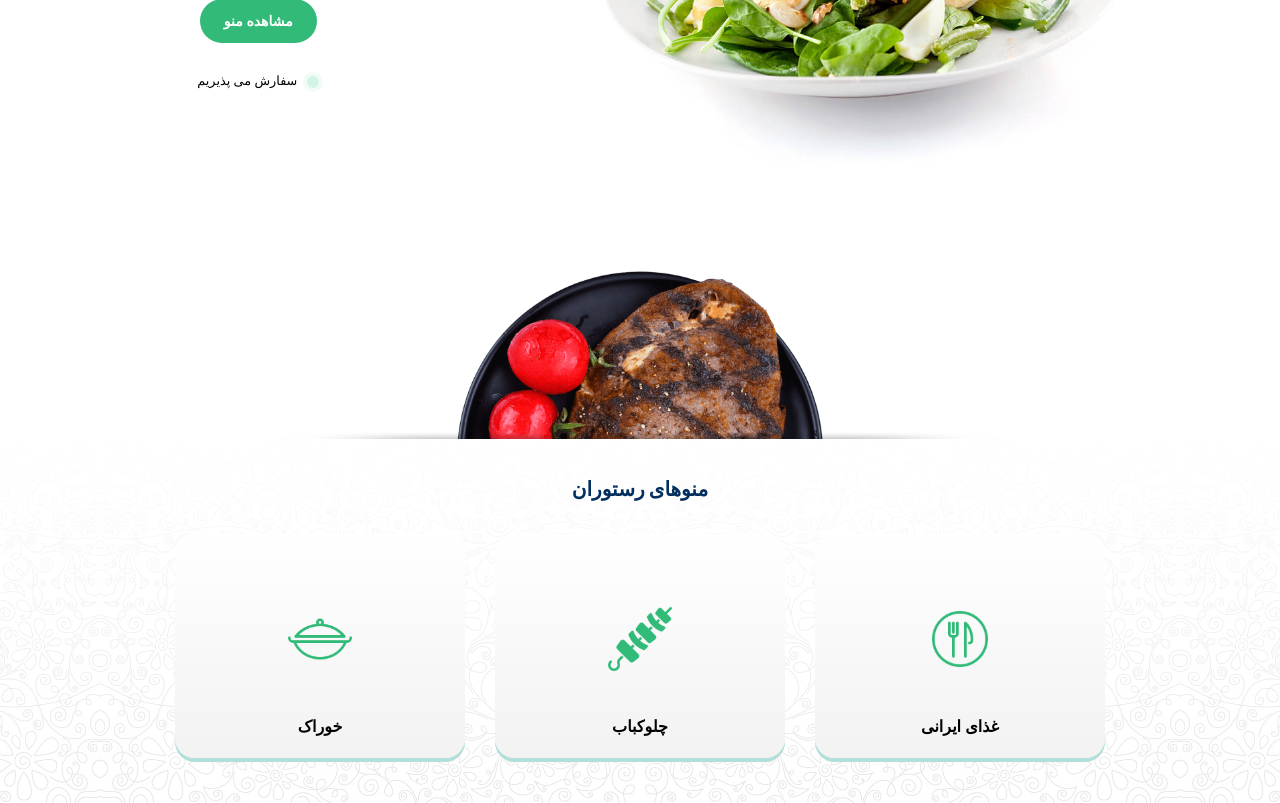
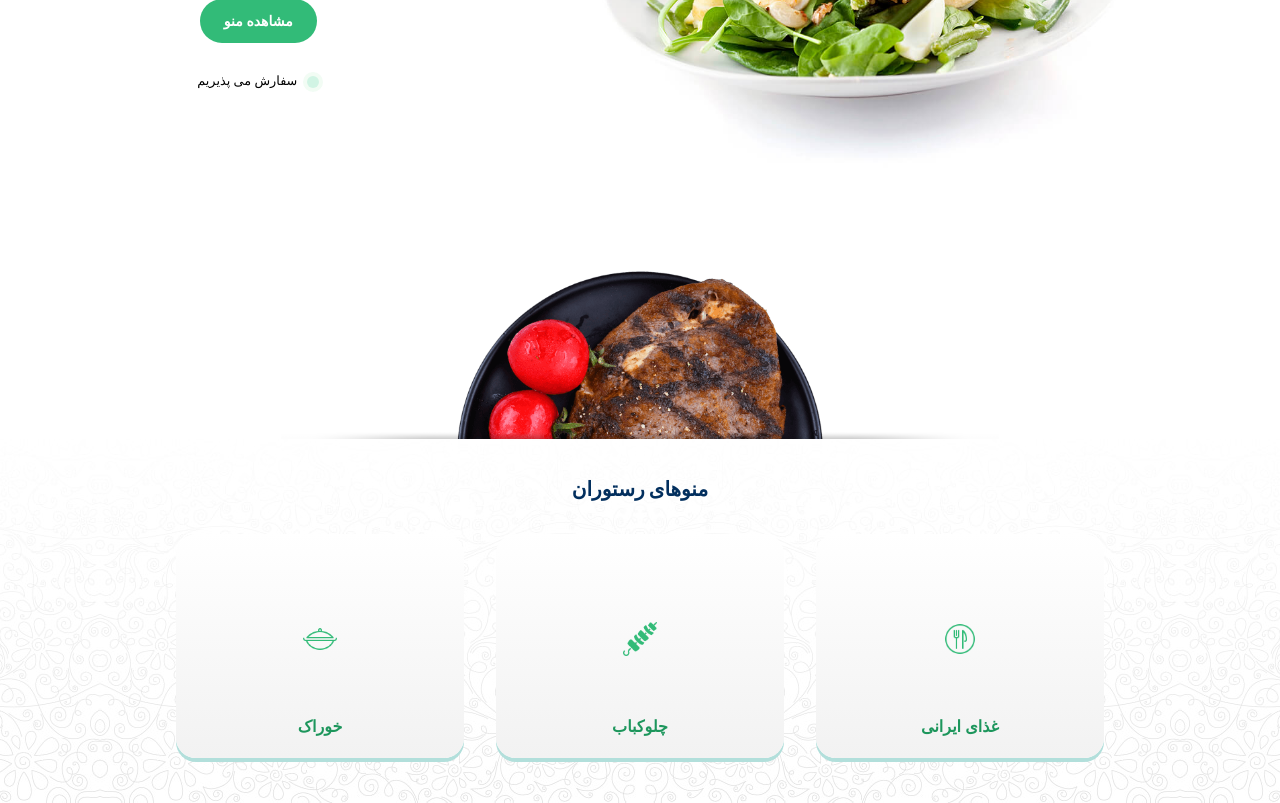
Before and after one commit to elhamest/react-resturant-app, a React (Create React App) app: page / in a window 1280 px wide. Shown: the part 220-1023 px from the top of the page. Built offline with nearby package versions, Linux system fonts and the light colour scheme.

Commit message:
Changed css in Category related components

```diff
--- a/src/components/Category/CategoryList/CategoryItem.js
+++ b/src/components/Category/CategoryList/CategoryItem.js
@@ -2,22 +2,21 @@ import styles from "./CategoryItem.module.css";
 
 const CategoryItem = (props) => {
   return (
-    <div className={`${styles["menu-content-item"]} fade-in-up`}>
+    <div className={`${styles.item} flex flex-row justify-between items-center min-w-[200px] my-2.5 mx-4 text-center rounded-[20px] px-[15px] pt-[15px] pb-0 fade-in-up sm:flex-col sm:flex-1 sm:p-0`}>
       <a
-        className={styles["image-link"]}
+        className="cursor-pointer flex justify-center items-center h-[100px] sm:h-[180px]"
         href="/menu/index.php?id=1"
         target="_blank"
         rel="noopener noreferrer"
       >
-        <img src={props.image} alt={props.alternative} />
+        <img src={props.image} alt={props.alternative} className={`${styles["item-image-link"]} inline-block w-[64px] select-none sm:pt-[30px] sm:px-[15px] pb-0`}/>
       </a>
       <a
-        className={styles["text-link"]}
+        className={`inline-block text-darkPrimaryColor text-base font-bold p-0 cursor-pointer no-underline :visited:no-underline sm:pt-0 sm:px-[15px] sm:pb-5 ${styles["item-text-link"]}`}
         href="/menu/index.php?id=1"
         target="_blank"
         rel="noopener noreferrer"
-      >
-        {props.title}
+      >{props.title}
       </a>
     </div>
   );
--- a/src/components/Category/CategoryList/CategoryItem.module.css
+++ b/src/components/Category/CategoryList/CategoryItem.module.css
@@ -1,66 +1,23 @@
-.menu-content-item {
-  display: flex;
-  flex-direction: row;
-  justify-content: space-between;
-
-  align-items: center;
-  min-width: 200px;
-  margin: 10px 15px;
-  text-align: center;
+.item {
   background: linear-gradient(
     to bottom,
     rgba(255, 255, 255, 1) 0%,
     rgba(242, 242, 242, 1) 100%
   );
-  border-radius: 20px;
-  padding: 15px 15px 0;
 }
 
-.image-link {
-  cursor: pointer;
-  display: flex;
-  justify-content: center;
-  align-items: center;
-  height: 100px;
+.item-image-link {
   transition: all 0.2s linear;
 }
 
-.image-link img {
-  display: inline-block;
-  width: 64px;
-  user-select: none;
-}
-
-.text-link {
-  display: inline-block;
-  color: var(--dark-primary-color);
-  font-size: 16px;
-  font-weight: bold;
-  padding: 0;
-  cursor: pointer;
+.item-text-link {
   transition: all 0.2s linear;
 }
 
-.text-link,
-.text-link:visited {
-  text-decoration: none;
-}
-
 @media (min-width: 500px) {
-  .menu-content-item {
-    flex-direction: column;
-    flex: 1;
+  .item {
     min-width: auto;
-    padding: 0;
     box-shadow: 0px 4px 0px 0px var(--light-primary-color);
   }
 
-  .image-link {
-    padding: 30px 15px 0;
-    height: 180px;
-  }
-
-  .text-link {
-    padding: 0 15px 20px;
-  }
 }
--- a/src/components/Category/CategoryLogo/CategoryLogo.js
+++ b/src/components/Category/CategoryLogo/CategoryLogo.js
@@ -1,10 +1,10 @@
 import dishImage from "../../../assets/images/plate2.png";
-//import styles from "./CategoryLogo.module.css";
+import styles from "./CategoryLogo.module.css";
 
 const CategoryLogo = () => {
   return (
     <div className="hidden sm:m-0 sm:mx-auto sm:block sm:w-[470px] sm:h-[470px]">
-    <img src={dishImage} alt="رستوران" className="animate-spin duration-[150s]" />
+    <img src={dishImage} alt="رستوران" className={`${styles["category-logo-img"]} select-none`}/>
   </div>
   );
 };
--- a/src/components/Category/CategoryLogo/CategoryLogo.module.css
+++ b/src/components/Category/CategoryLogo/CategoryLogo.module.css
@@ -1,19 +1,6 @@
-
-.category-logo {
-  display: none;
-}
-
 @media (min-width: 500px) {
-  .category-logo {
-    margin: 0 auto;
-    display: block;
-    width: 470px;
-    height: 470px;
-  }
-
-  .category-logo img {
+  .category-logo-img {
     animation: rotatelogo 150s infinite linear;
-    user-select: none;
   }
 }
 
```
